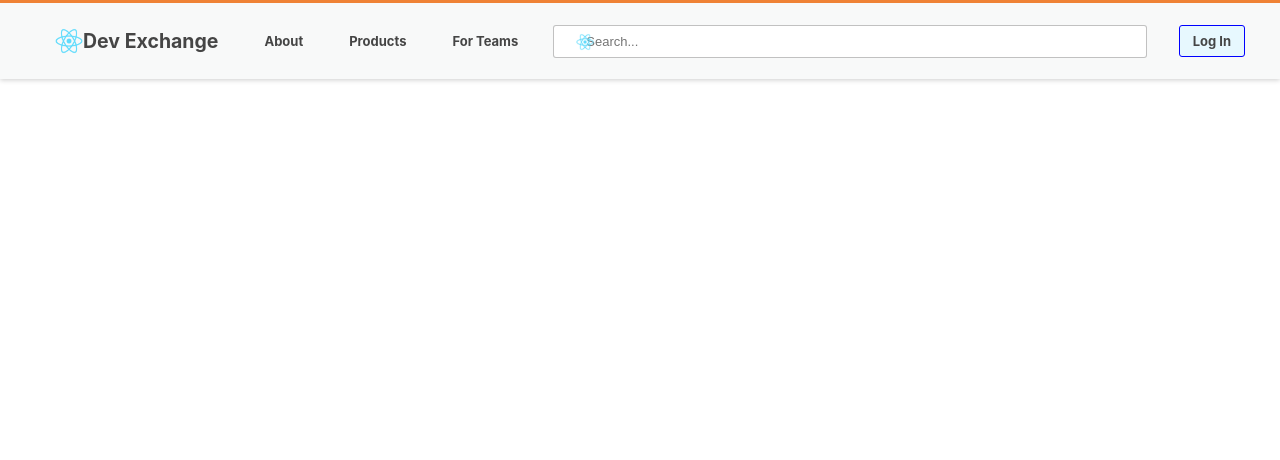
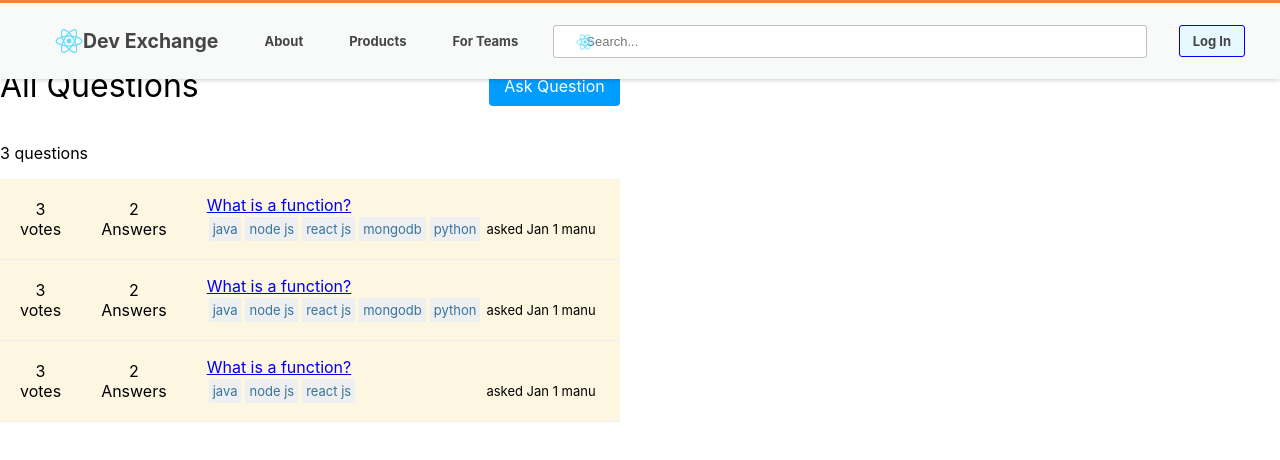
Before and after one commit to JyothiSwaroop07/DevExchange, a React (Create React App) app in the folder devexchange-app/devexchange-client/: page /Questions in a window 1280 px wide. Shown: the top 460 px of the page. Built offline with nearby package versions, Linux system fonts and the light colour scheme.

Commit message:
main bar created with sample questions

```diff
--- a/devexchange-app/devexchange-client/src/Routing.js
+++ b/devexchange-app/devexchange-client/src/Routing.js
@@ -5,6 +5,7 @@ import { Routes, Route} from 'react-router-dom';
 import Home from "./components/Home/Home";
 import Auth from "./components/Auth/Auth";
 import AskQuestion from "./components/AskQuestion/AskQuestion";
+import Questions from "./components/Questions/Questions";
 
 const Routing = () => {
     return (
@@ -12,6 +13,7 @@ const Routing = () => {
             <Route exact path="/" Component={Home} />
             <Route exact path="/Auth" Component={Auth} />
             <Route exact path="/AskQuestion" Component={AskQuestion} />
+            <Route exact path="/Questions" Component={Questions} />
         </Routes>
     )
 }
--- /dev/null
+++ b/devexchange-app/devexchange-client/src/components/HomeMainbar/HomeMainbar.css
@@ -0,0 +1,99 @@
+.main-bar{
+    width: calc(100% -300px -24px);
+    float: left;
+    margin: 45px 0px;
+    padding: 0;
+
+}
+
+.main-bar-header{
+    display: flex;
+    justify-content: space-between;
+    align-items: center;
+}
+
+.main-bar-header h1{
+    font-weight: 400;
+
+}
+.main-bar-header .ask-btn{
+    padding: 10px 15px;
+    border-radius: 4px;
+    background-color: #009dff;
+    color: white;
+    border: none;
+    text-decoration: none;
+    transition: 0.3s;
+}
+
+.main-bar-header .ask-btn:hover{
+    background-color: #0006d8;
+
+}
+
+.display-question-container{
+    min-height: 80px;
+    width: 100%;
+    display: flex;
+    align-items: center;
+    background-color: #fdf7e2;
+    border-bottom: solid 1px #edeff0;
+
+}
+
+.display-question-container .display-votes-ans {
+    padding: 20px;
+
+}
+
+.display-question-container .display-votes-ans p{
+    margin: 0%;
+    text-align: center;
+}
+
+
+.display-question-details{
+    flex-grow: 1;
+    padding: 0px 20px;
+}
+
+.question-title-link{
+    text-decoration: none;
+    color: #037ecb;
+    transition: 0.3s;
+}
+
+.question-title-link:hover{
+    color: #009dff;
+}
+
+.display-question-details p{
+    padding: 4px;
+    margin: 0%;
+}
+
+.display-tags-time .display-tags{
+    display: flex;
+    flex-wrap: wrap;
+}
+
+.display-tags-time{
+    display: flex;
+    flex-wrap: wrap;
+    align-items: center;
+    justify-content: space-between;
+}
+
+.display-tags-time .display-tags p{
+    margin: 2px;
+    padding: 4px;
+    font-size: 13px;
+    background-color: #edeff0;
+    color: #39739b;
+
+}
+
+.display-tags-time .display-time {
+    font-size: 13px;
+
+}
--- a/devexchange-app/devexchange-client/src/components/HomeMainbar/HomeMainbar.jsx
+++ b/devexchange-app/devexchange-client/src/components/HomeMainbar/HomeMainbar.jsx
@@ -1,9 +1,70 @@
 import React from "react";
 
+import { Link, useLocation } from "react-router-dom";
+
+import './HomeMainbar.css'
+
+import QuestionsList from "./QuestionsList";
+
 const HomeMainbar = () => {
+
+    var questionList = [{
+        id: 1,
+        votes: 3,
+        noOfAnswers: 2,
+        questionTitle: "What is a function?",
+        questionBody: "It meant to be",
+        questionTags: ['java', 'node js', "react js", 'mongodb', 'python'],
+        userPosted: 'manu',
+        askedOn: 'Jan 1'
+    },
+    {
+        id: 2,
+        votes: 3,
+        noOfAnswers: 2,
+        questionTitle: "What is a function?",
+        questionBody: "It meant to be",
+        questionTags: ['java', 'node js', "react js", 'mongodb', 'python'],
+        userPosted: 'manu',
+        askedOn: 'Jan 1'
+    },
+    {
+        id: 3,
+        votes: 3,
+        noOfAnswers: 2,
+        questionTitle: "What is a function?",
+        questionBody: "It meant to be",
+        questionTags: ['java', 'node js', "react js"],
+        userPosted: 'manu',
+        askedOn: 'Jan 1'
+    }]
+
+    const location = useLocation()
+
     return (
-        <>
-        </>
+        <div className="main-bar">
+            <div className="main-bar-header">
+                {
+                    location.pathname === "/" ? <h1>Top Questions</h1> : <h1>All Questions</h1>
+                }
+                <Link to="/AskQuestion" className="ask-btn" >Ask Question</Link>
+            </div>
+
+            <div>
+                {
+                    questionList === null ?
+                        <h1>Loading...</h1> :
+                        <>
+                            <p>
+                                {questionList.length} questions
+                            </p>
+
+                           <QuestionsList questionList={questionList} />
+
+                        </>
+                }
+            </div>
+        </div>
     )
 }
 
--- /dev/null
+++ b/devexchange-app/devexchange-client/src/components/HomeMainbar/Questions.jsx
@@ -0,0 +1,43 @@
+import React from "react";
+import { Link } from "react-router-dom";
+
+import './HomeMainbar.css'
+
+const Questions = ({question}) => {
+    return (
+        <div className="display-question-container">
+
+            <div className="display-votes-ans">
+                <p>{question.votes}</p>
+                <p>votes</p>
+            </div>
+
+            <div className="display-votes-ans">
+                <p>{question.noOfAnswers}</p>
+                <p>Answers</p>
+            </div>
+
+            <div className="display-question-details">
+                <Link to={`/Questions/${question.id}`} className="question-title">
+                    {question.questionTitle}
+                </Link>
+                <div className="display-tags-time">
+                    <div className="display-tags">
+                        {
+                            question.questionTags.map((tag)=>(
+                                <p key={tag}>{tag}</p>
+                            ))
+                        }
+                    </div>
+                    <p className="display-time">
+                        asked {question.askedOn} {question.userPosted}
+                    </p>
+                </div>
+            </div>
+
+
+        </div>
+    )
+}
+
+export default Questions;
--- /dev/null
+++ b/devexchange-app/devexchange-client/src/components/HomeMainbar/QuestionsList.jsx
@@ -0,0 +1,18 @@
+import React from "react";
+import Questions from "./Questions";
+
+const QuestionsList = ({questionList}) => {
+    return (
+        <>
+
+                 {
+                    questionList.map((question) =>(
+                        <Questions question={question} key={question.id}/>
+                    ))
+                }
+
+        </>
+    )
+}
+
+export default QuestionsList;
--- /dev/null
+++ b/devexchange-app/devexchange-client/src/components/Questions/Questions.jsx
@@ -0,0 +1,21 @@
+import React from "react";
+
+import LeftSidebar from "../LeftSidebar/LeftSidebar";
+import RightSidebar from "../RightSidebar/RightSidebar";
+import HomeMainbar from "../HomeMainbar/HomeMainbar";
+
+const Questions = () => {
+    return (
+        <div className="home-container1">
+
+        <LeftSidebar />
+        <div className="home-container2">
+            <HomeMainbar />
+            <RightSidebar />
+        </div>
+
+        </div>
+    )
+}
+
+export default Questions;
```
